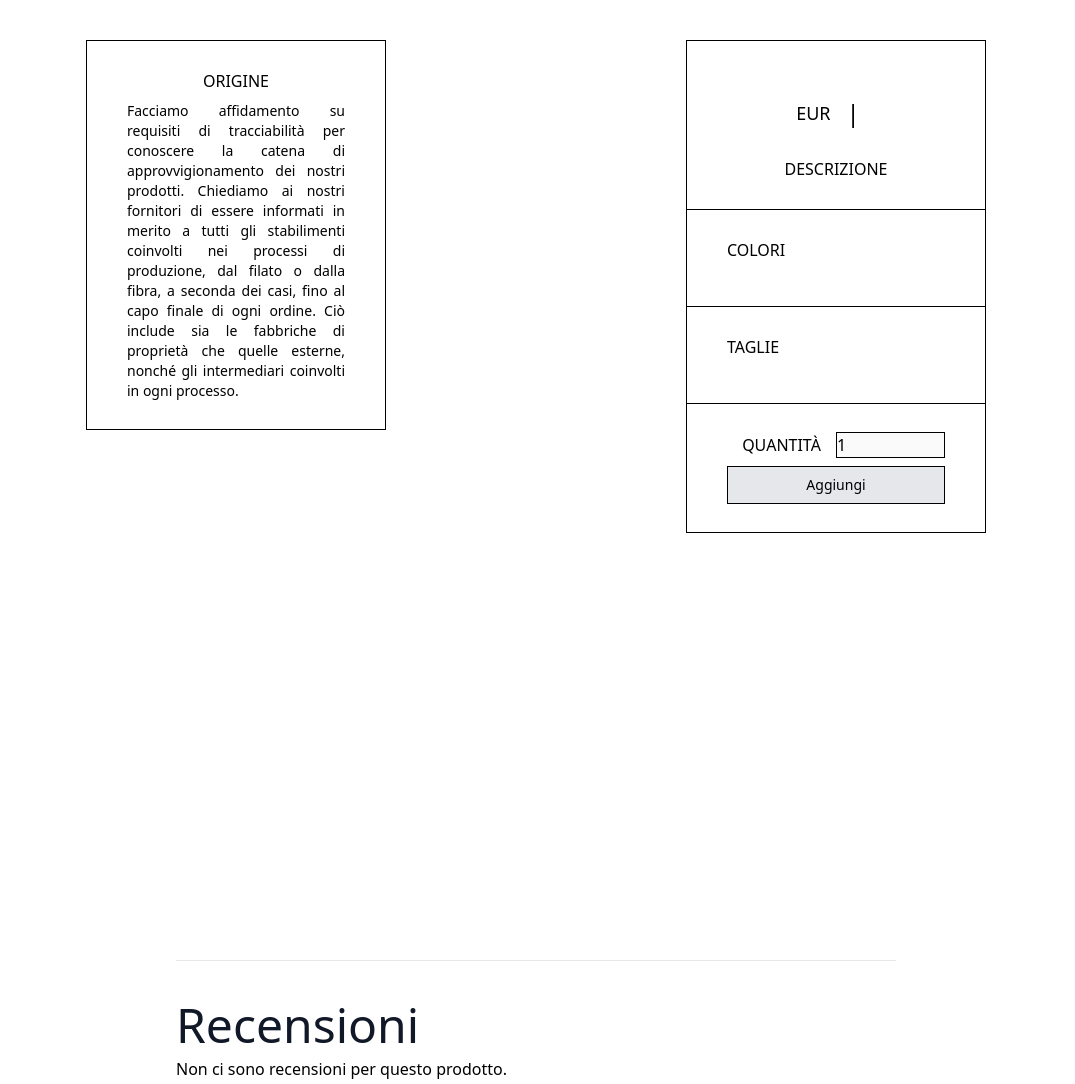
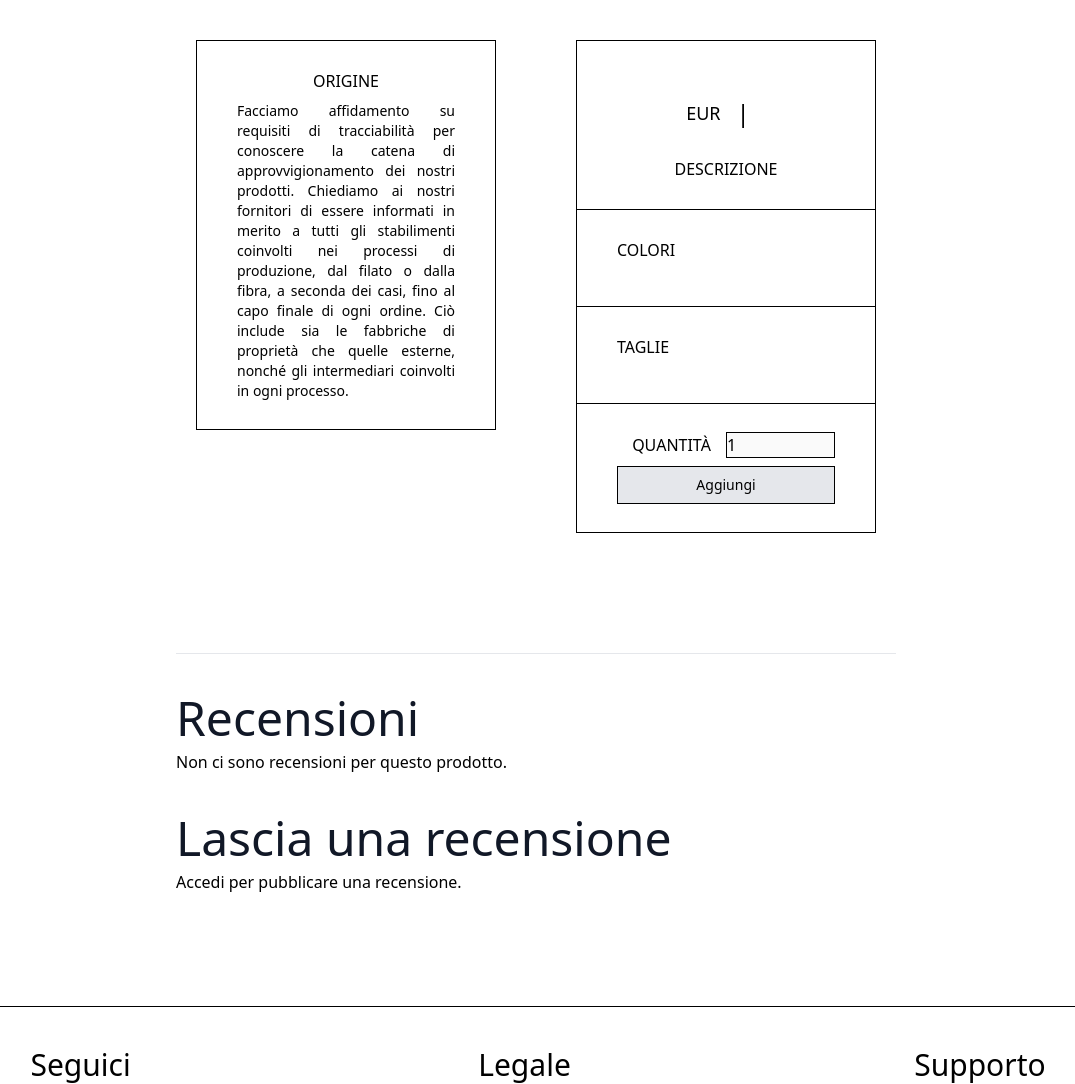
Before and after one commit to Nj0be/Wardrobe, a Django app: template products/templates/products/product_full.html in a window 1280 px wide. Shown: the part 96-1180 px from the top of the page, without its empty margins (104-1179 px from the left). Run offline with Django 5.2, Linux system fonts and the light colour scheme; the template is opened without the code that fills it, so the values that code supplies are empty; some libraries are stand-ins or nearby versions; some web fonts are replaced.

Commit message:
Fixed css for product page

```diff
--- a/products/templates/products/product.html
+++ b/products/templates/products/product.html
@@ -3,8 +3,9 @@
       <h2 class="w-full text-center text-gray-900 text-4xl font-bold font-manrope leading-normal pb-2.5">The Product</h2>
       <p class="w-full text-center text-gray-600 text-lg font-normal leading-8">Explore the essence of beauty in our gallery's intimate space.</p>
   </div>-->
-  <div class="flex flex-row justify-between">
-    <div class="sticky h-screen top-0 w-1/4 mx-auto">
+  <div class="inline-flex flex-wrap-reverse justify-center gap-10">
+    <div class="shrink-0 relative w-full lg:w-1/4">
+      <div class="lg:sticky lg:top-10 mx-auto">
         <div class="flex flex-col justify-center items-center px-10 py-7 gap-2 border border-black dark:border-stone-500">
           <p>ORIGINE</p>
           <p class="text-sm text-justify">Facciamo affidamento su requisiti di tracciabilità per conoscere la catena di
@@ -12,6 +13,7 @@
             gli stabilimenti coinvolti nei processi di produzione, dal filato o dalla fibra, a seconda dei casi, fino al
             capo finale di ogni ordine. Ciò include sia le fabbriche di proprietà che quelle esterne, nonché gli
             intermediari coinvolti in ogni processo.</p>
+        </div>
       </div>
     </div>
     <div>
@@ -24,14 +26,15 @@
         </div>
       {% endfor %}
     </div>
-    <div class="sticky h-screen top-0 w-1/4 mx-auto">
+    <div class="shrink-0 relative w-full lg:w-1/4 md:w-1/4">
+      <div class="lg:sticky lg:top-10 mx-auto">
         <div class="flex flex-col justify-center border border-black dark:border-stone-500">
           <!-- Informazioni prodotto -->
           <div class="flex flex-col justify-center items-center px-10 py-7 gap-7">
             <div>
               <h2 class="text-gray-900 dark:text-stone-200 text-2xl font-bold font-manrope text-center">{{ product.name }}</h2>
             </div>
-          <div class="inline-flex items-center lg:gap-4 md:gap-4">
+            <div class="inline-flex items-center gap-4">
               {% if not discount %}
                 <p class="text-lg font-manrope">{{ price }} EUR</p>
               {% else %}
@@ -142,8 +145,9 @@
             </div>
           </form>
         </div>
+      </div>
+    </div>
 
-    </div>
   </div>
 </div>
 
```
Lines whose indentation alone changed are shown as unchanged.
